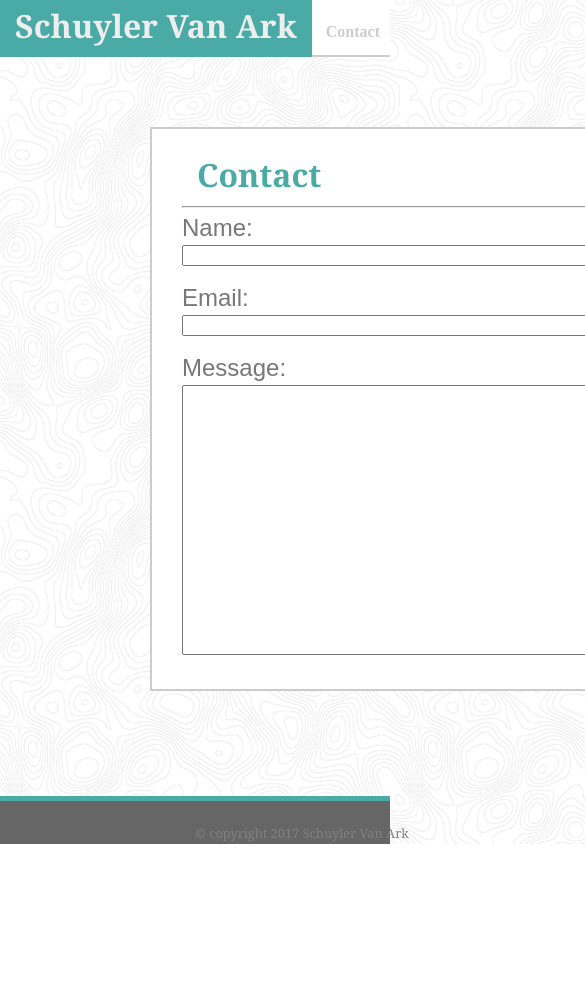
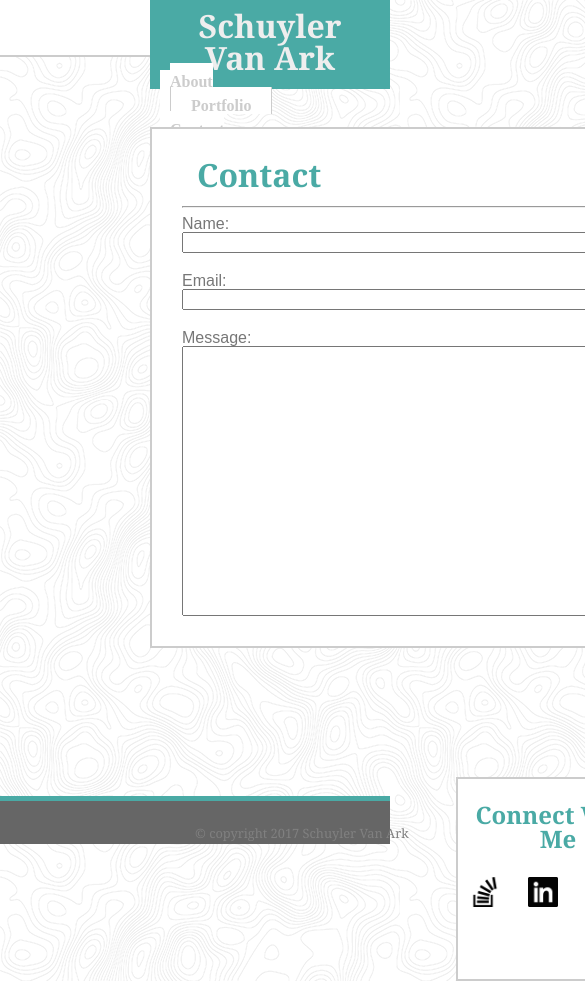
Before and after one commit to SkyVanArk/Responsive-Portfolio, a plain HTML site: page contact.html in a window 390 px wide. Shown: the top 981 px of the page, 585 px wide, since content can reach past the window. Before the commit the page ends 844 px from the top, so only its background shows below. Drawn offline with Linux system fonts and the light colour scheme.

Commit message:
unfortunately bad responsive portfolio

```diff
--- a/assets/css/style.css
+++ b/assets/css/style.css
@@ -19,6 +19,7 @@ h1 {
 	padding-top: 14px;
 	padding-bottom: 15px;
 	/*margin-left: 150px;*/
+	left: 150px;
 }
 
 h2 {
@@ -105,6 +106,8 @@ h1.headerName{
 .navBar{
 	float: right;
 	margin-top: 20px;
+	position: absolute;
+	right: 180px
 }
 
 a.navMenu{
@@ -143,7 +146,6 @@ p {
 	font-size: 220%;
 	color: grey;
 }
-.bar
 
 .links {
 	float: right;
@@ -199,7 +201,7 @@ p {
 	left: 150px;
 	right: 200px;
 	width: 1000px;
-	height: 500px;
+
 	top: 50px;
 	background: white;
 	padding: 30px;
@@ -217,8 +219,8 @@ p {
     border-color:#CCCCCC;
     border-style: solid;
     position: relative;
-    left: 650px;
     top: 50px;
+    right: -650px;
 }
 
 .connect {
@@ -361,3 +363,57 @@ a.inline{
 	transition: .5s ease;
 	backface-visibility: hidden;
 }
+
+
+/*Here I tried to get the boxes to shrink together but I was having trouble getting the header to shrink appropriately*/
+@media only screen and (max-width: 1660px) {
+    p{
+   		font-size: 100%
+    }
+    .box-1 {
+    	width: 500px;
+    }
+    .box-2 {
+    	width: 200px;
+    	right: 300px;
+    }
+    .connect {
+    	width: 30px;
+    }
+}
+
+/*I had to add several more media queries than required to account for some mistakes I made in my original build*/
+@media only screen and (max-width: 1230px) {
+    .box-2 {
+    	width: 200px;
+    	right: 25px;
+    }
+    .navbar {
+    	clear: both;
+    }
+}
+
+@media only screen and (max-width: 938px) {
+   .navBar{
+	float: right;
+	margin-top: 20px;
+	position: absolute;
+	top: 50px;
+	/*margin: 20px 60px 20px 60px;*/
+	background-color: white;
+	left: 160px;
+}
+    .box-2 {
+    	position: relative;
+    	top: 700px;
+    	left: -300px;
+    }
+}
+
+@media only screen and (max-width: 768px) {
+
+}
+}
+@media only screen and (max-width: 640px) {
+
+}
--- a/contact.html
+++ b/contact.html
@@ -5,6 +5,7 @@
 	<title>Schuyler Van Ark's Portfolio</title>
 	<link rel="stylesheet" type="text/css" href="./assets/css/reset.css">
 	<link rel="stylesheet" type="text/css" href="./assets/css/style.css">
+	<meta name="viewport" content="width=device-width, initial-scale=1.0">
 </head>
 
 <body background="./assets/images/topography/topography.png">
```
Also changed, not shown: index.html (+3 -1 lines), portfolio.html (+1 -0 lines).
